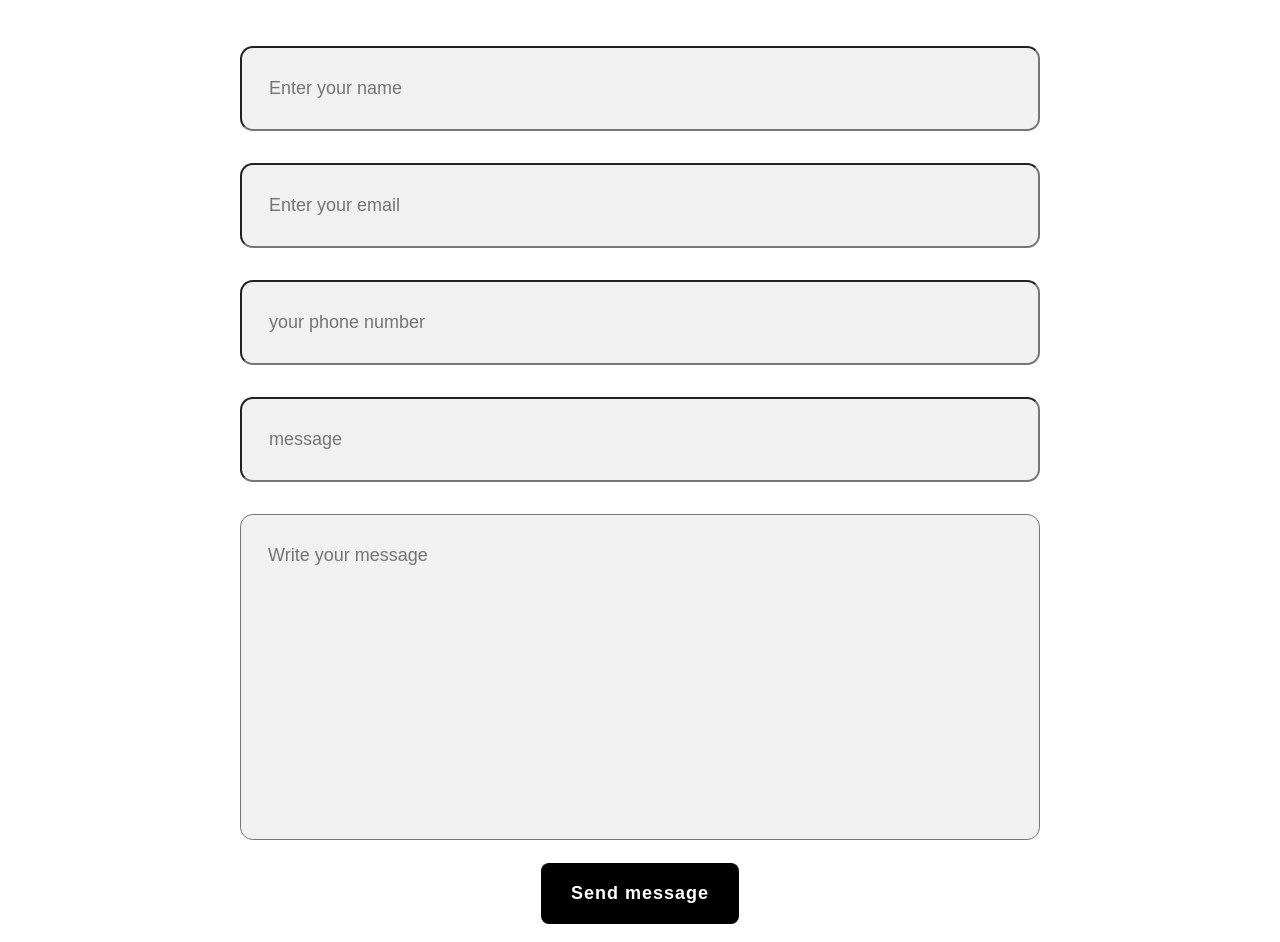
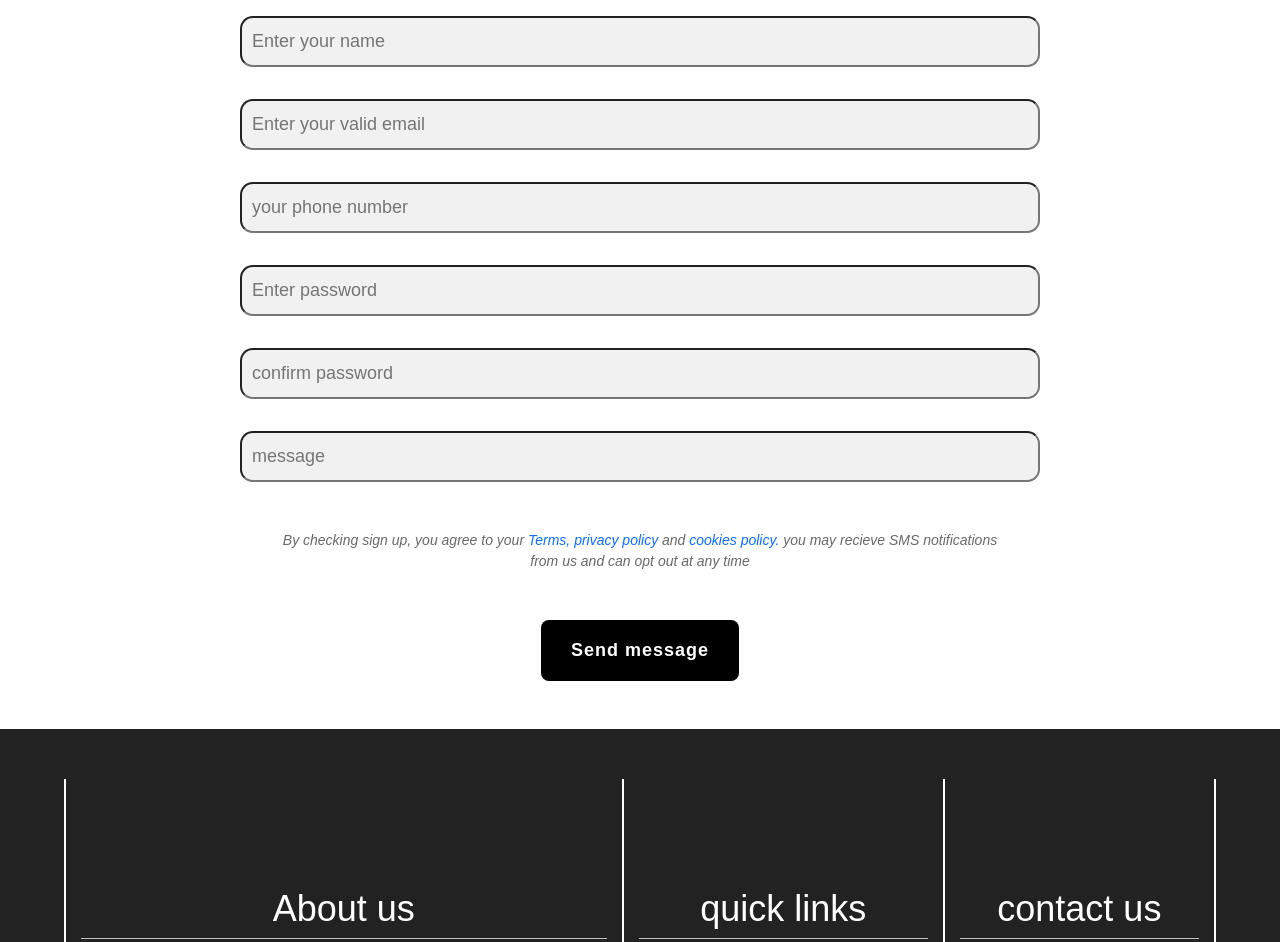
Before and after one commit to Farhan-rashid10/infinite_intelligence, a plain HTML site: page cont.html in a window 1280 px wide. Shown: the part 324-1266 px from the top of the page. Drawn offline with nearby package versions, Linux system fonts and the light colour scheme.

Commit message:
program_page_add

```diff
--- a/cont.html
+++ b/cont.html
@@ -40,7 +40,7 @@
             <a href="prog.html">Programs</a>
             <a href="team.html">Team Members</a>
             <a href="cont.html">Contact Us</a>
-            <a class="btn-1" href="app.html">Apply now</a>
+            <a class="btn-8" href="app.html">Apply now</a>
 
 
         </nav>
@@ -54,18 +54,29 @@
 
             <div class="input-box">
                 <input type="text" placeholder="Enter your name">
-                <input type="Email" placeholder="Enter your email">
+                <input type="Email" placeholder="Enter your valid email" name="email">
+                <input type="Number" placeholder="your phone number" name="umessage">
+
+            </div>
+            <div class="input-box">
+                <input type="password" placeholder="Enter password" name="password">
+                <input type="password" placeholder="confirm password" name="password">
 
             </div>
 
 
+
             <div class="input-box">
-                <input type="Number" placeholder="your phone number">
+
                 <input type="text" placeholder="message">
 
             </div>
+            <div class="alert">
+                <p>By checking sign up, you agree to your <a href="#">Terms,</a> <a href="#">privacy policy</a>  and <a href="#">cookies policy.</a>  you may recieve SMS notifications from us and can opt out at any time</p>
+            </div>
 
-            <textarea name="" id="" cols="30" rows="10" placeholder="Write your message"></textarea>
+
+
             <input type="submit" value="Send message" class="btn-1">
 
 
--- a/style.css
+++ b/style.css
@@ -49,8 +49,8 @@
 
 .btn-8{
     padding: 5px 5px;
-    background-color: black;
-    color: white;
+
+
     border: 2px solid transparent;
     border-radius: 8px;
     font-size: 18px;
@@ -323,7 +323,7 @@ span{
 .contact-form form .input-box input,
 .contact-form form textarea{
     width: 100%;
-    padding: 1.5em;
+    padding: 10px;
     font-size: 18px;
     color: black;
     background: rgb(241, 241, 241);
```
Also changed, not shown: prog.html (+2 -3 lines).
